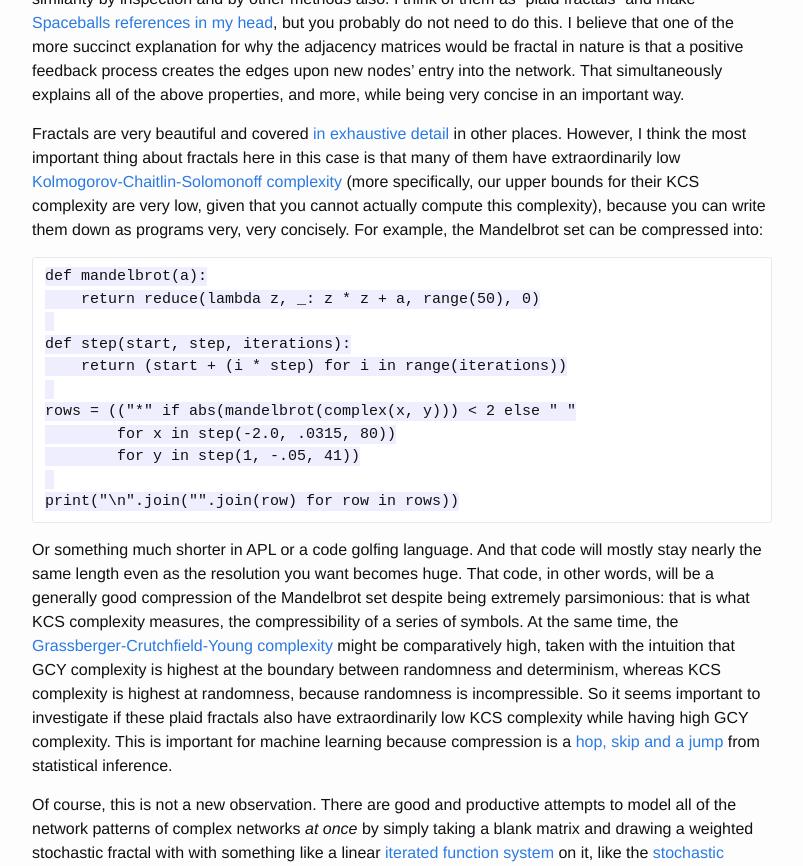
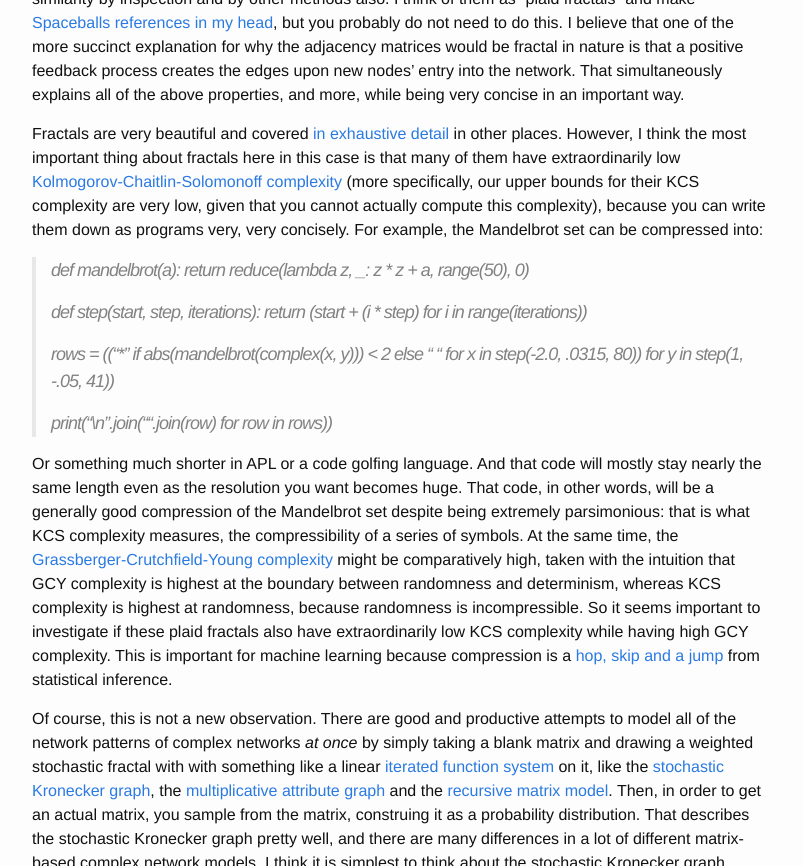
Before and after one commit to howonlee/howonlee.github.io, a Jekyll site: the page built from _posts/2016-01-21-Poking%20At%20Causation.md, in a window 1280 px wide and 900 px high, scrolled down 9687 px, cut to the strip 0-866 px from the top of the window. Shown: the whole strip, without its empty margins (238-1041 px from the left). Built offline with Jekyll 4.4.1, drawn with Linux system fonts in a browser that asks for light colours.

````diff
--- a/_posts/2016-01-21-Poking%20At%20Causation.md
+++ b/_posts/2016-01-21-Poking%20At%20Causation.md
@@ -148,19 +148,17 @@ If you look at the adjacency matrix of real complex networks, they are sort of p
 
 Fractals are very beautiful and covered [in exhaustive detail](http://www.amazon.com/Fractal-Geometry-Mathematical-Foundations-Applications/dp/0470848618) in other places. However, I think the most important thing about fractals here in this case is that many of them have extraordinarily low [Kolmogorov-Chaitlin-Solomonoff complexity](https://en.wikipedia.org/wiki/Kolmogorov_complexity) (more specifically, our upper bounds for their KCS complexity are very low, given that you cannot actually compute this complexity), because you can write them down as programs very, very concisely. For example, the Mandelbrot set can be compressed into:
 
-```
-def mandelbrot(a):
-    return reduce(lambda z, _: z * z + a, range(50), 0)
-
-def step(start, step, iterations):
-    return (start + (i * step) for i in range(iterations))
-
-rows = (("*" if abs(mandelbrot(complex(x, y))) < 2 else " "
-        for x in step(-2.0, .0315, 80))
-        for y in step(1, -.05, 41))
-
-print("\n".join("".join(row) for row in rows))
-```
+>def mandelbrot(a):
+>    return reduce(lambda z, _: z * z + a, range(50), 0)
+>
+>def step(start, step, iterations):
+>    return (start + (i * step) for i in range(iterations))
+>
+>rows = (("*" if abs(mandelbrot(complex(x, y))) < 2 else " "
+>        for x in step(-2.0, .0315, 80))
+>        for y in step(1, -.05, 41))
+>
+>print("\n".join("".join(row) for row in rows))
 
 Or something much shorter in APL or a code golfing language. And that code will mostly stay nearly the same length even as the resolution you want becomes huge. That code, in other words, will be a generally good compression of the Mandelbrot set despite being extremely parsimonious: that is what KCS complexity measures, the compressibility of a series of symbols. At the same time, the [Grassberger-Crutchfield-Young complexity](http://www.scholarpedia.org/article/Complexity#Complexity_as_Structure_and_Information) might be comparatively high, taken with the intuition that GCY complexity is highest at the boundary between randomness and determinism, whereas KCS complexity is highest at randomness, because randomness is incompressible. So it seems important to investigate if these plaid fractals also have extraordinarily low KCS complexity while having high GCY complexity. This is important for machine learning because compression is a [hop, skip and a jump](https://en.wikipedia.org/wiki/Data_compression#Machine_learning) from statistical inference.
 
````
